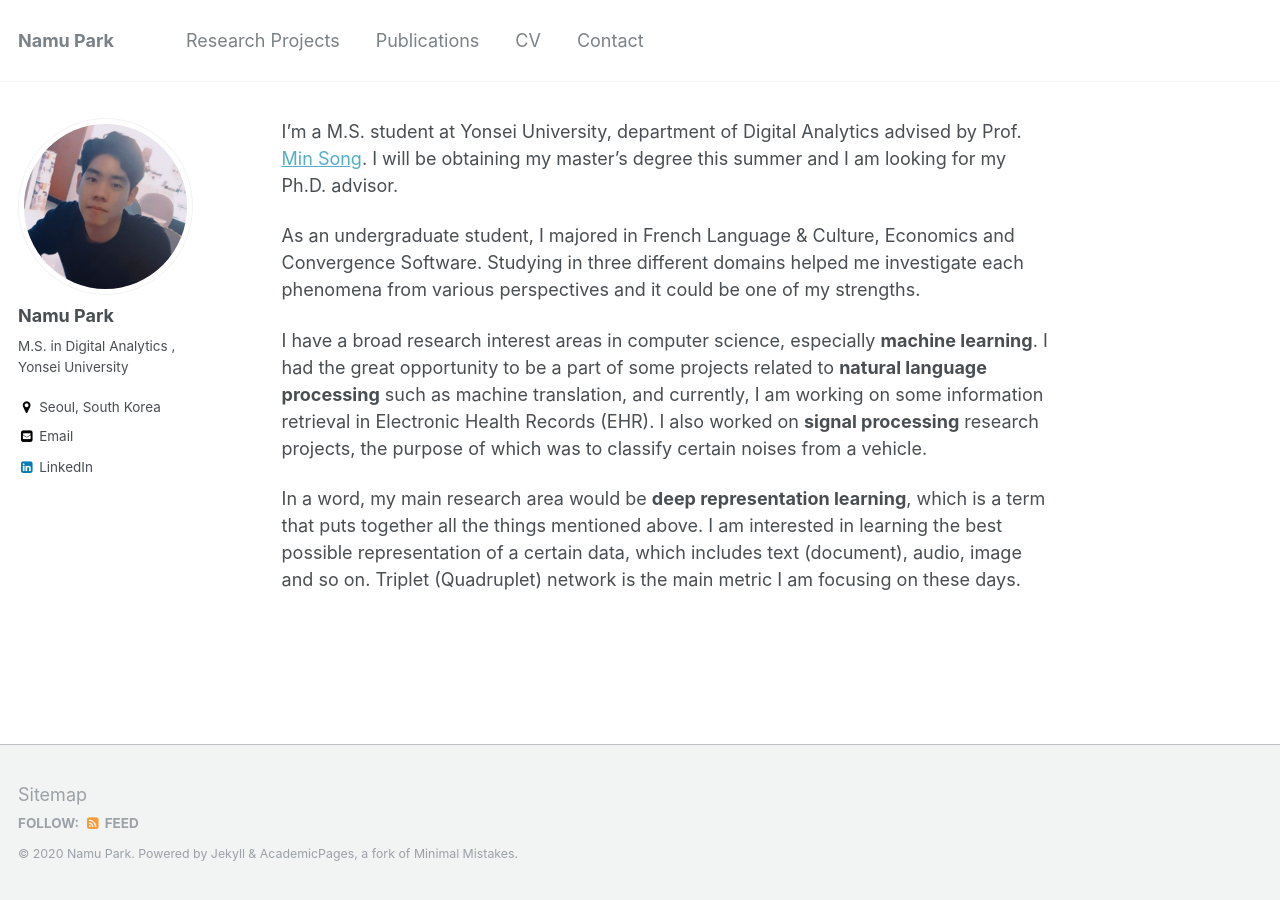
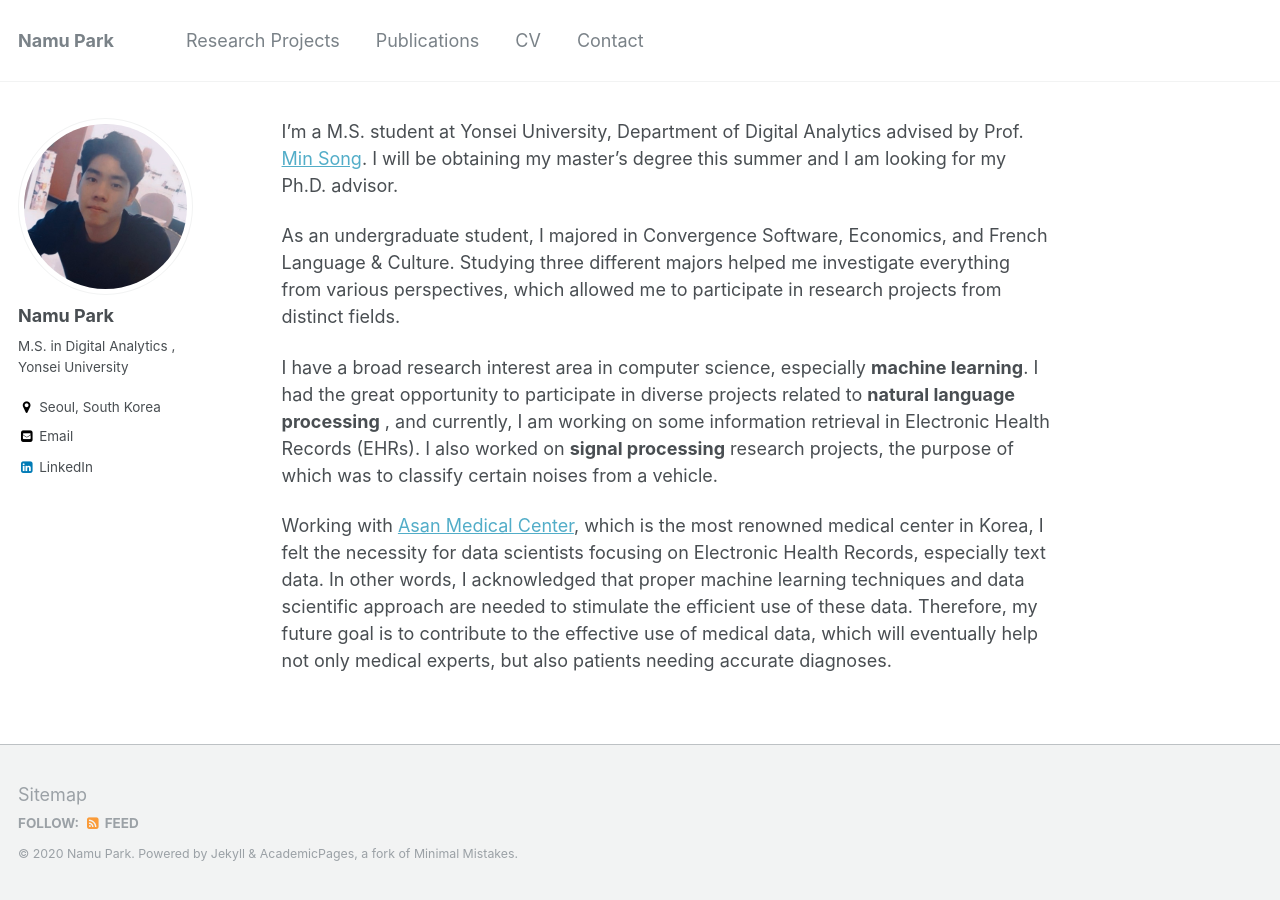
Before and after one commit to namupark/namupark.github.io, a Jekyll site: the page built from _pages/about.md, in a window 1280 px wide. Built offline with Jekyll 4.4.1, drawn with Linux system fonts in a browser that asks for light colours.

Commit message:
no message

```diff
--- a/_config.yml
+++ b/_config.yml
@@ -213,7 +213,15 @@ defaults:
       author_profile: true
       share: true
       comments: true
-
+  # _projects
+  - scope:
+      path: ""
+      type: projects
+    values:
+      layout: single
+      author_profile: true
+      share: true
+      comment: true
 # Sass/SCSS
 sass:
   sass_dir: _sass
--- a/_pages/about.md
+++ b/_pages/about.md
@@ -7,10 +7,10 @@ redirect_from:
   - /about.html
 ---
 
-I'm a M.S. student at Yonsei University, department of Digital Analytics advised by Prof. [Min Song](http://informatics.yonsei.ac.kr/tsmm/minsong.html). I will be obtaining my master's degree this summer and I am looking for my Ph.D. advisor.
+I'm a M.S. student at Yonsei University, Department of Digital Analytics advised by Prof. [Min Song](http://informatics.yonsei.ac.kr/tsmm/minsong.html). I will be obtaining my master's degree this summer and I am looking for my Ph.D. advisor.
 
-As an undergraduate student, I majored in French Language & Culture, Economics and Convergence Software. Studying in three different domains helped me investigate each phenomena from various perspectives and it could be one of my strengths.
+As an undergraduate student, I majored in Convergence Software, Economics, and French Language & Culture. Studying three different majors helped me investigate everything from various perspectives, which allowed me to participate in research projects from distinct fields.
 
-I have a broad research interest areas in computer science, especially **machine learning**. I had the great opportunity to be a part of some projects related to **natural language processing** such as machine translation, and currently, I am working on some information retrieval in Electronic Health Records (EHR). I also worked on **signal processing** research projects, the purpose of which was to classify certain noises from a vehicle.
+I have a broad research interest area in computer science, especially **machine learning**. I had the great opportunity to participate in diverse projects related to **natural language processing** , and currently, I am working on some information retrieval in Electronic Health Records (EHRs). I also worked on **signal processing** research projects, the purpose of which was to classify certain noises from a vehicle.
 
-In a word, my main research area would be **deep representation learning**, which is a term that puts together all the things mentioned above. I am interested in learning the best possible representation of a certain data, which includes text (document), audio, image and so on. Triplet (Quadruplet) network is the main metric I am focusing on these days.
+Working with [Asan Medical Center](http://eng.amc.seoul.kr/gb/lang/main.do), which is the most renowned medical center in Korea, I felt the necessity for data scientists focusing on Electronic Health Records, especially text data. In other words, I acknowledged that proper machine learning techniques and data scientific approach are needed to stimulate the efficient use of these data. Therefore, my future goal is to contribute to the effective use of medical data, which will eventually help not only medical experts, but also patients needing accurate diagnoses.
```
